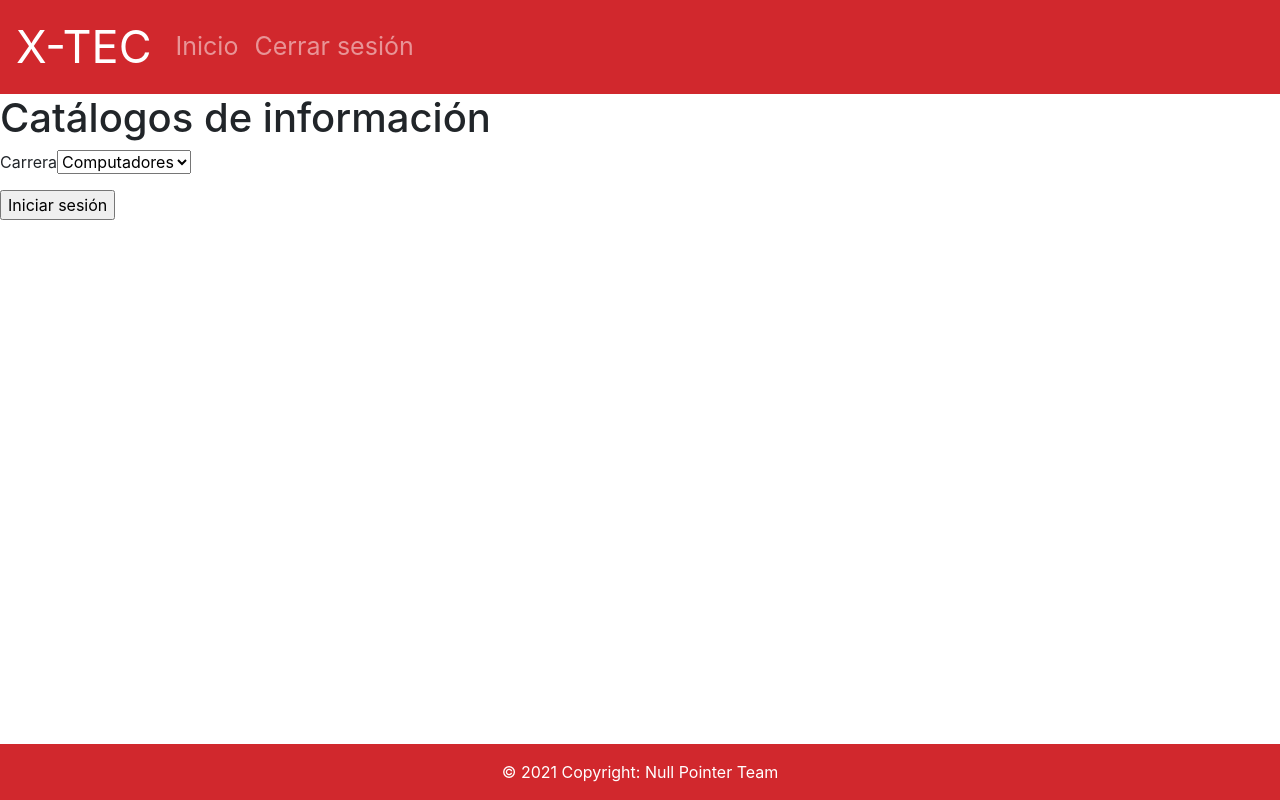
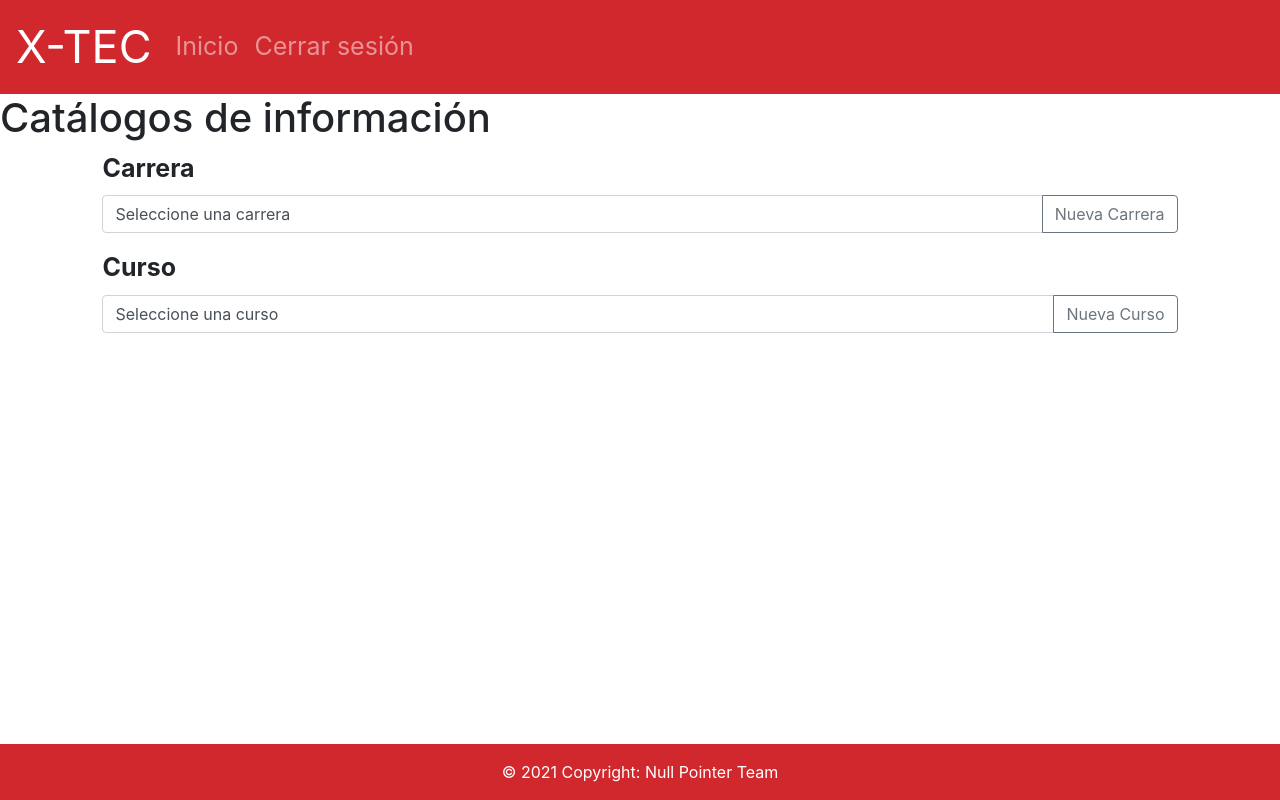
Before and after one commit to FabianRamirez03/XTEC-tutor, an Angular app in the folder XTEC-tutor/: page /admin in a window 1280 px wide. Built offline with nearby package versions, Linux system fonts and the light colour scheme.

Commit message:
Dropdowns de administrador implementados graficamente

```diff
--- a/XTEC-tutor/src/app/Administrador/main/main.component.html
+++ b/XTEC-tutor/src/app/Administrador/main/main.component.html
@@ -2,15 +2,37 @@
 
 <h1>Catálogos de información</h1>
 
-<div class='form-'>
-  <label for="SelectCarrera">Carrera</label>
-  <select class="form-group" id="SelectCarrera">
-    <option value="Computadores"> Computadores  </option>
-  </select>
-
-</div>
-
-<input type="button" routerLink="/admin" value="Iniciar sesión">
+<form class="select-custom">
+  <label for="SelectCarrera" class="form-font">Carrera</label>
+  <div class="input-group mb-3">
+    <select class="form-control" id="SelectCarrera">
+      <option selected="selected">Seleccione una carrera</option>
+      <option>Ingeniería en Computadores</option>
+      <option>Ingeniería en Electrónica</option>
+      <option>Ingeniería en Computación</option>
+      <option>Ingeniería en Mecactrónica</option>
+      <option>Administración de empresas</option>
+    </select><div class="input-group-append">
+      <button class="btn btn-outline-secondary" type="button">Nueva Carrera</button>
+    </div>
+  </div>
 
 
+
+  <label for="SelectCurso" class="form-font">Curso</label>
+  <div class="input-group mb-1">
+    <select class="form-control" id="SelectCurso">
+      <option selected="selected">Seleccione una curso</option>
+      <option>Bases de datos</option>
+      <option>Cálculo superior</option>
+      <option>Introducción a la programación</option>
+      <option>Taller de programación</option>
+      <option>Matemática Discreta</option>
+    </select><div class="input-group-append">
+    <button class="btn btn-outline-secondary" type="button">Nueva Curso</button>
+  </div>
+  </div>
+
+</form>
+
 <app-footer></app-footer>
--- a/XTEC-tutor/src/app/Administrador/main/main.component.scss
+++ b/XTEC-tutor/src/app/Administrador/main/main.component.scss
@@ -0,0 +1,10 @@
+.form-font{
+  font-size: 25px;
+  font-weight: bold;
+}
+
+.select-custom {
+  width: 84%;
+  margin-left: auto;
+  margin-right: auto;
+}
```
Also changed, not shown: XTEC-tutor/src/app/app.module.ts (+6 -4 lines).
